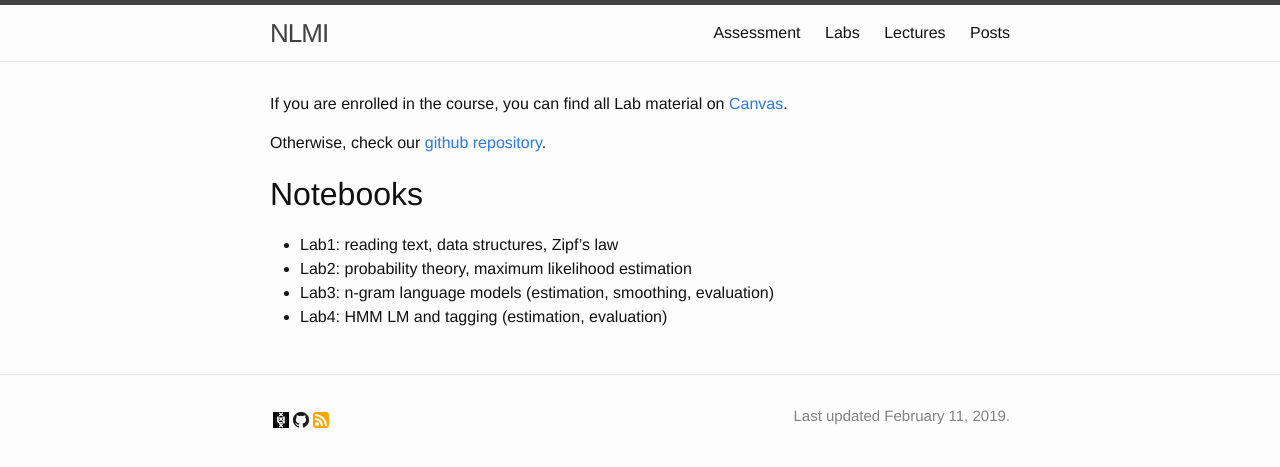
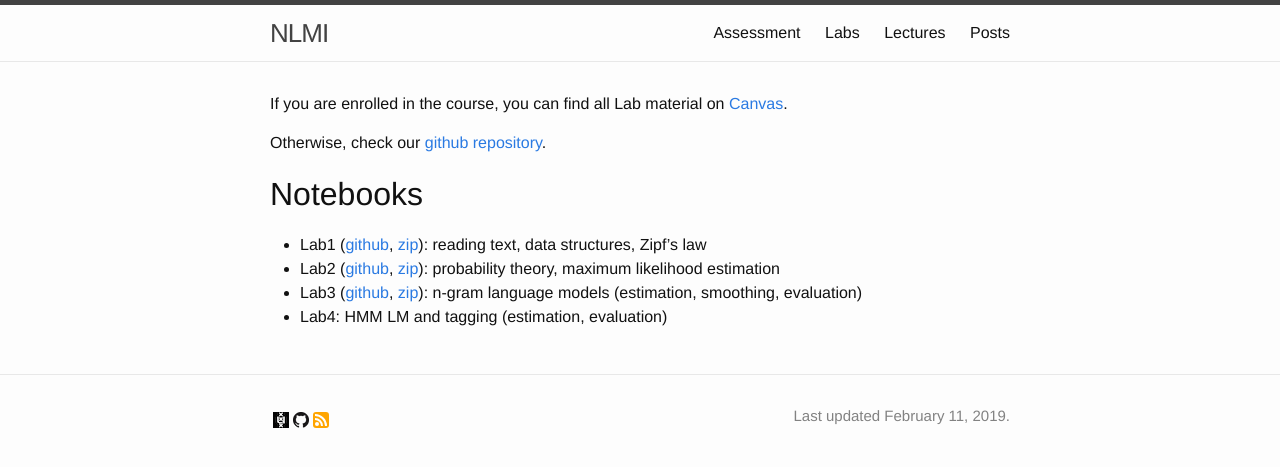
Before and after one commit to cl-illc/nlmi, a Jekyll site: the page built from labs.md, in a window 1280 px wide. Shown: the top 467 px of the page. Built offline with Jekyll 4.4.1, drawn with Linux system fonts in a browser that asks for light colours.

Commit message:
links to gitzip

```diff
--- a/labs.md
+++ b/labs.md
@@ -11,7 +11,7 @@ Otherwise, check our [github repository](//github.com/cl-illc/nlmi/tree/gh-pages
 
 # Notebooks
 
-* Lab1: reading text, data structures, Zipf's law
-* Lab2: probability theory, maximum likelihood estimation
-* Lab3: n-gram language models (estimation, smoothing, evaluation)
+* Lab1 ([github](https://github.com/cl-illc/nlmi/tree/gh-pages/labs/lab1), [zip](https://kinolien.github.io/gitzip/?download=https://github.com/cl-illc/nlmi/tree/gh-pages/labs/lab1)): reading text, data structures, Zipf's law
+* Lab2 ([github](https://github.com/cl-illc/nlmi/tree/gh-pages/labs/lab2), [zip](https://kinolien.github.io/gitzip/?download=https://github.com/cl-illc/nlmi/tree/gh-pages/labs/lab2)): probability theory, maximum likelihood estimation
+* Lab3 ([github](https://github.com/cl-illc/nlmi/tree/gh-pages/labs/lab3), [zip](https://kinolien.github.io/gitzip/?download=https://github.com/cl-illc/nlmi/tree/gh-pages/labs/lab3)): n-gram language models (estimation, smoothing, evaluation)
 * Lab4: HMM LM and tagging (estimation, evaluation)
```
